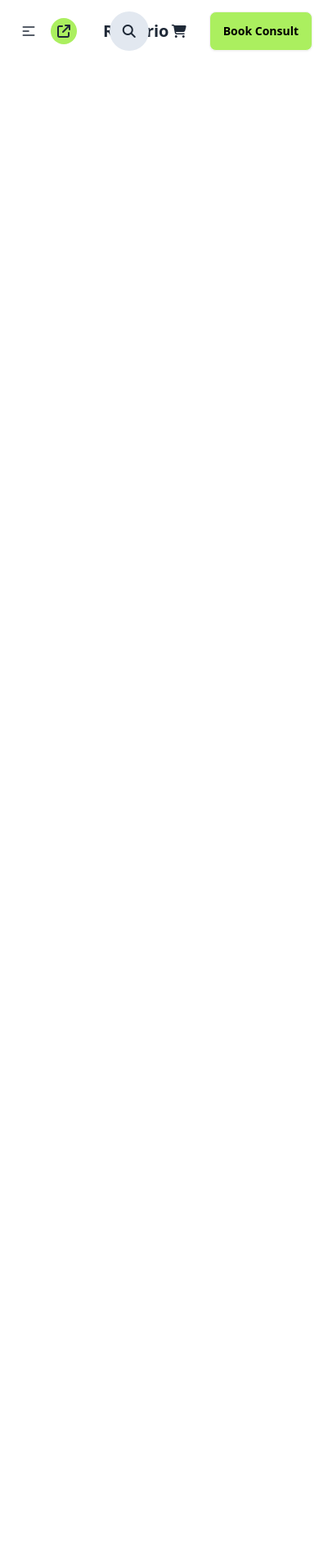
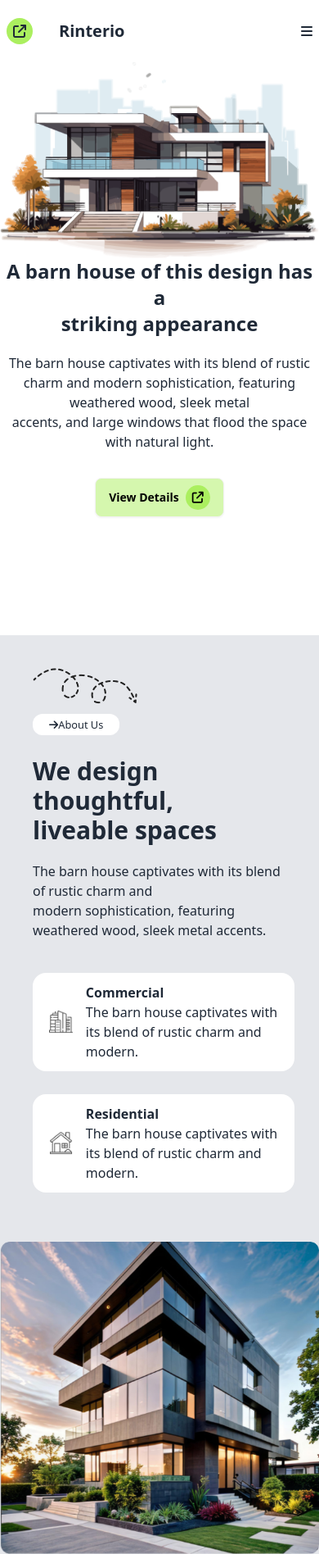
Before and after one commit to sahadat-nayem/Assignment-3, a plain HTML site: page index.html in a window 390 px wide. Shown: the whole page at 82% size. Before the commit the page ends 844 px from the top, so only its background shows below. Drawn offline with nearby package versions, Linux system fonts and the light colour scheme.

Commit message:
banner section done

```diff
--- a/index.html
+++ b/index.html
@@ -33,24 +33,11 @@
 </head>
 <body>
     <header>
+      <!-- Nav Start -->
         <nav>
             <div class="navbar bg-base-100">
                 <div class="navbar-start flex-1">
                   <div class="dropdown">
-                    <div tabindex="0" role="button" class="btn btn-ghost lg:hidden">
-                      <svg
-                        xmlns="http://www.w3.org/2000/svg"
-                        class="h-5 w-5"
-                        fill="none"
-                        viewBox="0 0 24 24"
-                        stroke="currentColor">
-                        <path
-                          stroke-linecap="round"
-                          stroke-linejoin="round"
-                          stroke-width="2"
-                          d="M4 6h16M4 12h8m-8 6h16" />
-                      </svg>
-                    </div>
                     <ul
                       tabindex="0"
                       class="menu menu-sm dropdown-content bg-base-100 rounded-box z-[1] mt-3 w-52 p-2 shadow">
@@ -72,16 +59,61 @@
                     <li><a>Contact Us</a></li>
                   </ul>
                 </div>
-                <div class="navbar-end">
+                <div class="block md:hidden">
+                    <i class="fa-solid fa-bars"></i>
+                </div>
+                <div class="navbar-end hidden sm:block md:relative left-80">
                     <i class="fa-solid fa-magnifying-glass bg-slate-200 p-4 rounded-3xl"></i>
                     <i class="fa-solid fa-cart-shopping px-7"></i>
-                    <a class="btn bg-[#ABEF5F] text-black font-bold">Book Consult</a>
+                    <a class="btn bg-[#ABEF5F] text-black font-bold">Book Consult <i class="fa-solid fa-arrow-up-right-from-square space-y-4 bg-black text-white p-2 rounded-3xl"></i> </a>
                 </div>
               </div>
         </nav>
+        <!-- Banner Section -->
+        <div class="mb-36">
+            <img class="mx-auto" src="/assets/banner.png" alt="">
+            <h2 class="font-extrabold text-2xl md:text-4xl text-center">
+                A barn house of this design has a <br> striking appearance
+            </h2>
+            <p class="text-center mt-5 mb-8">The barn house captivates with its blend of rustic charm and modern sophistication, featuring weathered wood, sleek metal <br> accents, and large windows that flood the space with natural light.</p>
+            <div class="flex mx-auto">
+                <a class="btn bg-[#acef5f80] text-black font-bold mx-auto flex">View Details <i class="fa-solid fa-arrow-up-right-from-square space-y-4 bg-[#ABEF5F] text-black p-2 rounded-3xl"></i> </a>
+            </div>
+        </div>
+
     </header>
     <main>
-
+        <!-- Design Section -->
+         <section class="bg-gray-200 md:flex">
+            <div class="p-10 md:mx-20">
+                <img class="mb-3" src="assets/Vector.png" alt="">
+                <small class="bg-white px-5 py-1 rounded-xl"><i class="fa-solid fa-arrow-right"></i>About Us</small>
+                <h2 class="font-extrabold text-3xl mt-7 mb-5">We design thoughtful, <br> liveable spaces</h2>
+                <p class="mb-10">The barn house captivates with its blend of rustic charm and <br>
+                    modern sophistication, featuring weathered wood, sleek metal accents.</p>
+                <div class="flex gap-4 bg-white w-80 px-5 py-3 rounded-2xl mb-7">
+                    <div class="my-auto">
+                        <img src="assets/commercial.png" alt="">
+                    </div>
+                    <div>
+                        <h3 class="font-semibold">Commercial</h3>
+                        <p>The barn house captivates with its blend of rustic charm and modern.</p>
+                    </div>
+                </div>
+                <div class="flex gap-4 bg-white w-80 px-5 py-3 rounded-2xl">
+                    <div class="my-auto">
+                        <img src="assets/residential.png" alt="">
+                    </div>
+                    <div>
+                        <h3 class="font-semibold">Residential</h3>
+                        <p>The barn house captivates with its blend of rustic charm and modern.</p>
+                    </div>
+                </div>
+            </div>
+            <div>
+                <img class="mt-5 md:mt-10" src="assets/Rectangle.png" alt="">
+            </div>
+         </section>
     </main>
     <footer>
 
```
